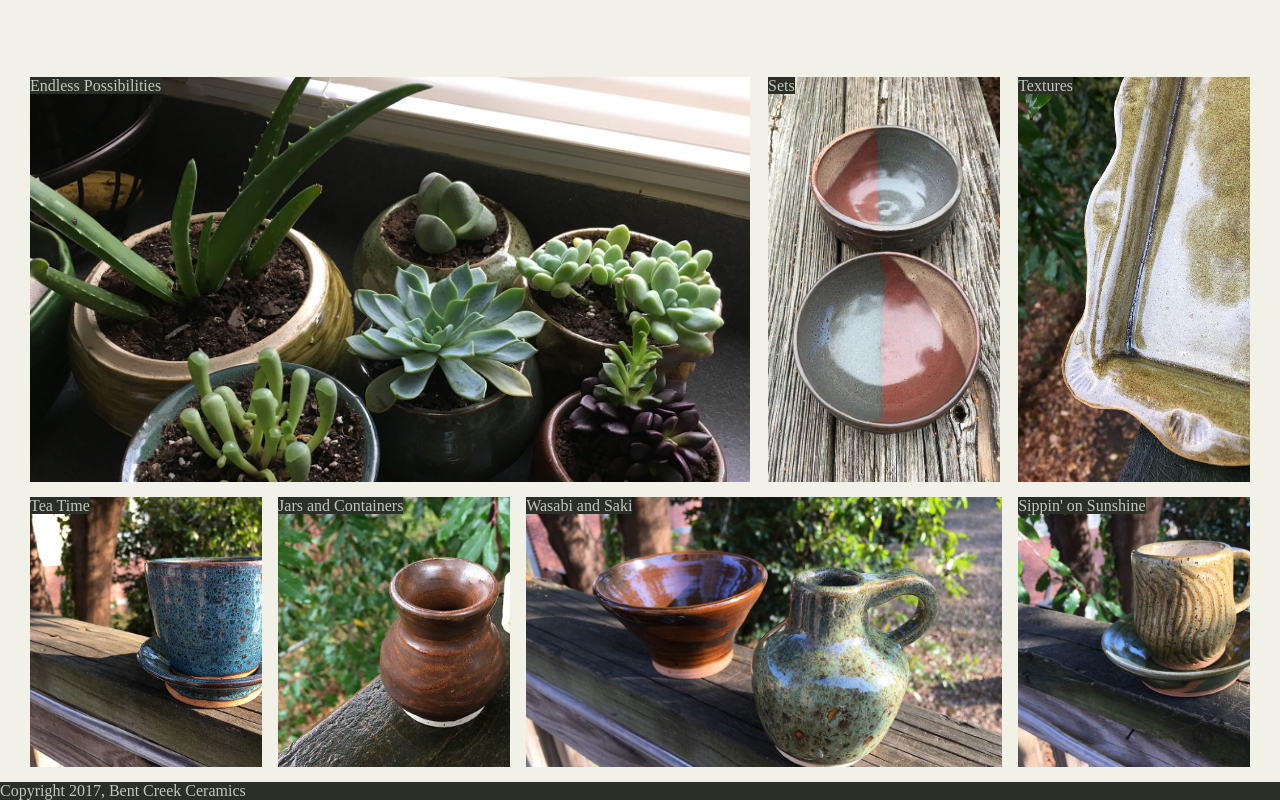
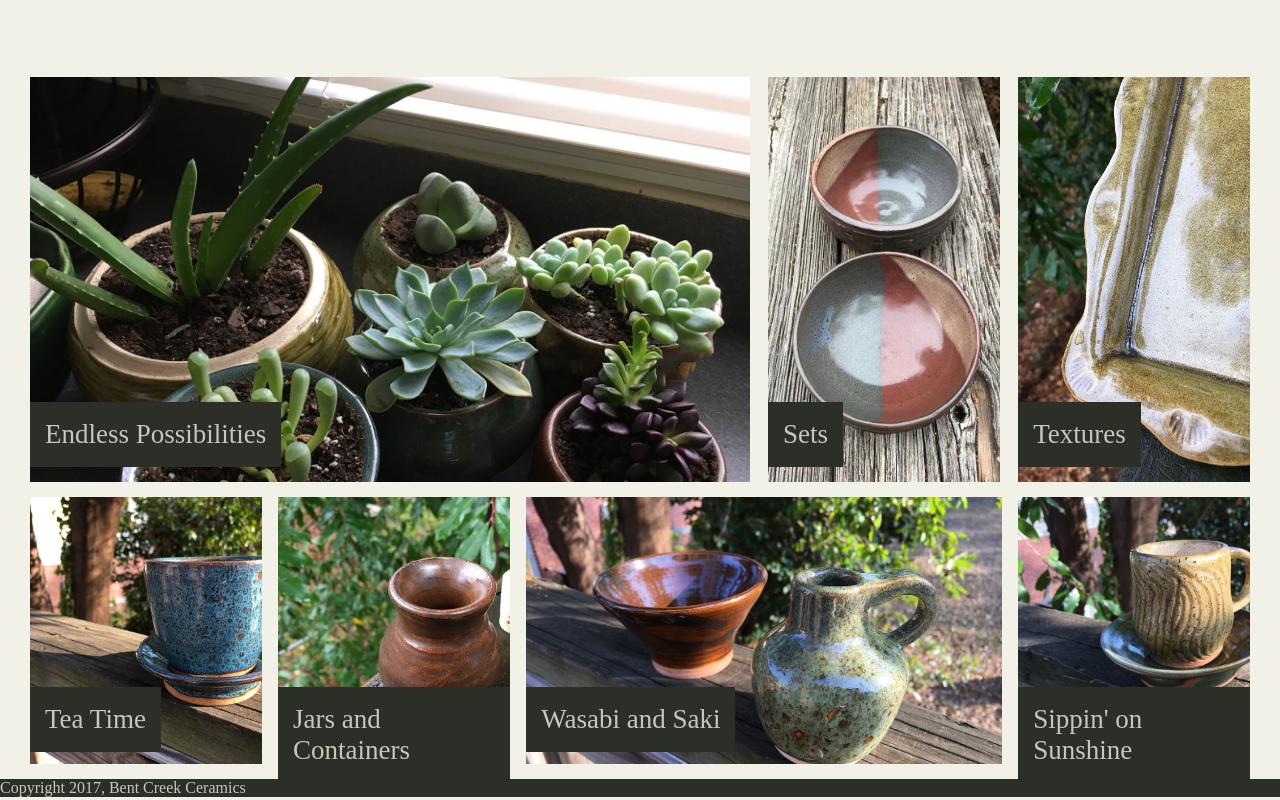
Before and after one commit to DoyleJM80/Bent-Creek-Ceramics---week-1-project, a plain HTML site: page index.html in a window 1280 px wide. Shown: the part 311-1111 px from the top of the page. Drawn offline with Linux system fonts and the light colour scheme.

Commit message:
fixed positioning of spans inside of images

```diff
--- a/index.html
+++ b/index.html
@@ -23,25 +23,25 @@
       </section>
       <section id="images">
         <div class="product-1">
-          <span>Endless Possibilities</span>
+          <span class="top-row">Endless Possibilities</span>
         </div>
         <div class="product-2">
-          <span>Sets</span>
+          <span class="top-row">Sets</span>
         </div>
         <div class="product-3">
-          <span>Textures</span>
+          <span class="top-row">Textures</span>
         </div>
         <div class="product-4">
-          <span>Tea Time</span>
+          <span class="bottom-row">Tea Time</span>
         </div>
         <div class="product-5">
-          <span>Jars and Containers</span>
+          <span class="bottom-row">Jars and Containers</span>
         </div>
         <div class="product-6">
-          <span>Wasabi and Saki</span>
+          <span class="bottom-row">Wasabi and Saki</span>
         </div>
         <div class="product-7">
-          <span>Sippin' on Sunshine</span>
+          <span class="bottom-row">Sippin' on Sunshine</span>
         </div>
       </section>
     </main>
--- a/styles.css
+++ b/styles.css
@@ -130,7 +130,7 @@ a:active {
 
 .product-4 {
   background-image: url('./images/optimized/product-4.jpg');
-  height: 270px;
+  height: 267px;
   width: 19%;
   background-size: cover;
   background-position: left;
@@ -139,7 +139,7 @@ a:active {
 
 .product-5 {
   background-image: url('./images/optimized/product-5.jpg');
-  height: 270px;
+  height: 267px;
   width: 19%;
   background-size: cover;
   background-position: left;
@@ -148,7 +148,7 @@ a:active {
 
 .product-6 {
   background-image: url('./images/optimized/product-6.jpg');
-  height: 270px;
+  height: 267px;
   width: 39%;
   background-size: cover;
   background-position: top;
@@ -157,7 +157,7 @@ a:active {
 
 .product-7 {
   background-image: url('./images/optimized/product-7.jpg');
-  height: 270px;
+  height: 267px;
   width: 19%;
   background-size: cover;
   background-position: left;
@@ -167,6 +167,18 @@ a:active {
 #images span {
   background-color: rgb(43, 47, 39);
   color: rgb(196, 200, 187);
+  padding: 17px 15px;
+  font-size: 27px;
+}
+
+.top-row {
+  display: inline-block;
+  margin-top: 325px;
+}
+
+.bottom-row {
+  display: inline-block;
+  margin-top: 190px;
 }
 
 /*footer*/
```
